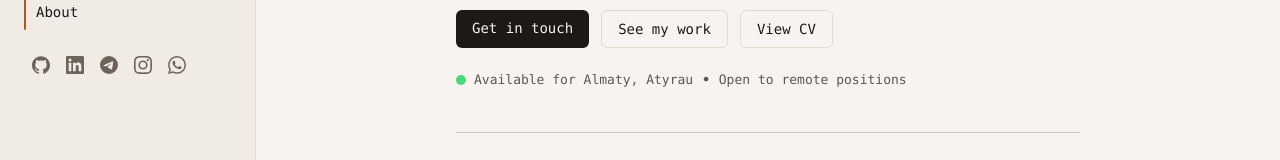
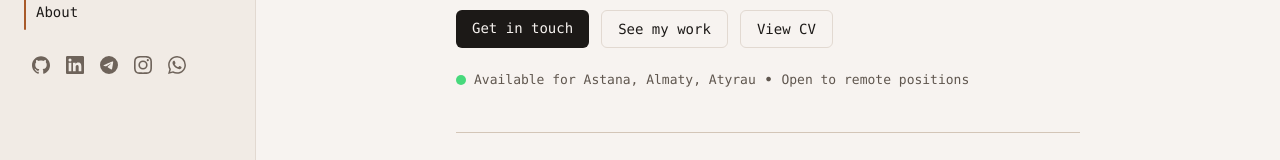
Before and after one commit to aikhon/portfolio, a React (Vite) app: page / in a window 1280 px wide. Shown: the part 310-470 px from the top of the page. Built offline with nearby package versions, Linux system fonts and the light colour scheme.

Commit message:
fix: added astana

```diff
--- a/src/sections/Hero.jsx
+++ b/src/sections/Hero.jsx
@@ -1,14 +1,18 @@
-import { site } from '../data/site.js'
+import { site } from "../data/site.js";
 
 export function Hero() {
   return (
-    <section id="home" className="pt-16 sm:pt-24 pb-10 sm:pb-10 flex flex-col gap-5">
+    <section
+      id="home"
+      className="pt-16 sm:pt-24 pb-10 sm:pb-10 flex flex-col gap-5"
+    >
       <h1 className="text-4xl font-semibold tracking-tight text-heading sm:text-5xl">
         Alikhan <span className="text-muted">(messa)</span> Ikhlassov
       </h1>
 
       <p className="text-lg leading-relaxed">
-        A backend developer. A system administrator.<br></br>Moving to fullstack.<br></br> Open to new opportunities & challenges.
+        A backend developer. A system administrator.<br></br>Moving to
+        fullstack.<br></br> Open to new opportunities & challenges.
       </p>
 
       <div className="flex flex-wrap gap-3">
@@ -36,12 +40,10 @@ export function Hero() {
 
       <div className="flex flex-wrap gap-2 items-center">
         <div className="rounded-full h-2.5 w-2.5 bg-green-700 animate-pulse-dot motion-reduce:animate-none"></div>
-        <p className="text-[13px]">Available for Almaty, Atyrau</p>
-
+        <p className="text-[13px]">Available for Astana, Almaty, Atyrau</p>
         &bull;
-
         <p className="text-[13px]">Open to remote positions</p>
       </div>
     </section>
-  )
+  );
 }
```
